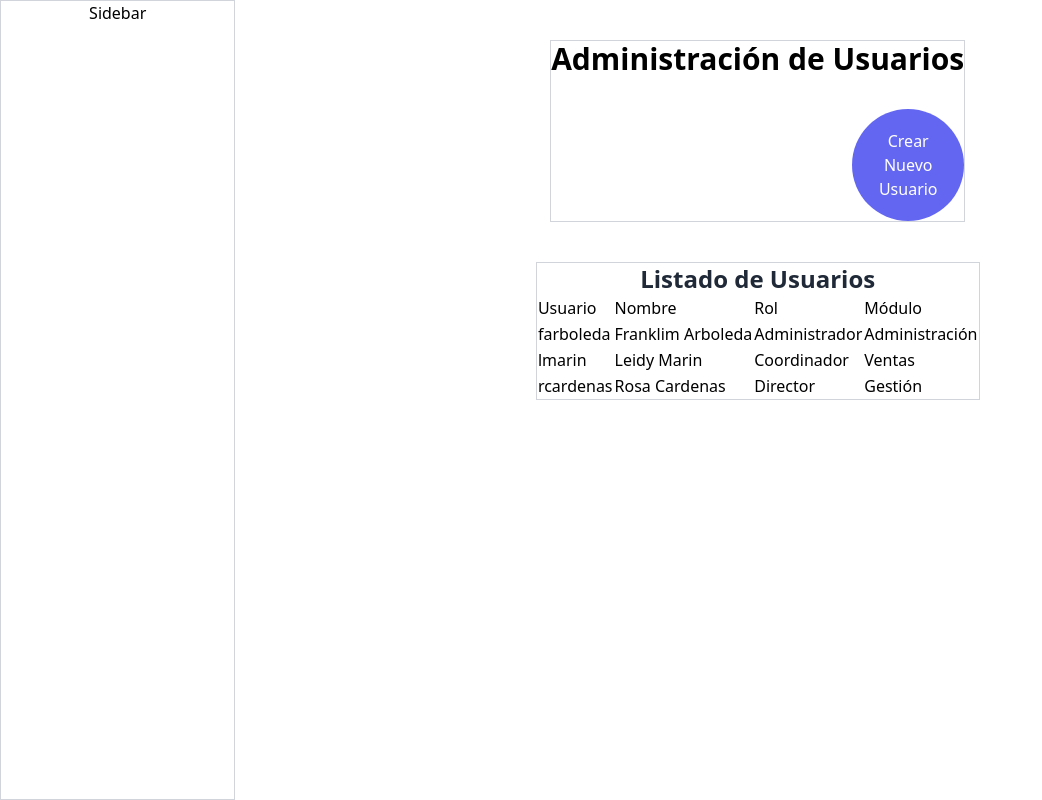
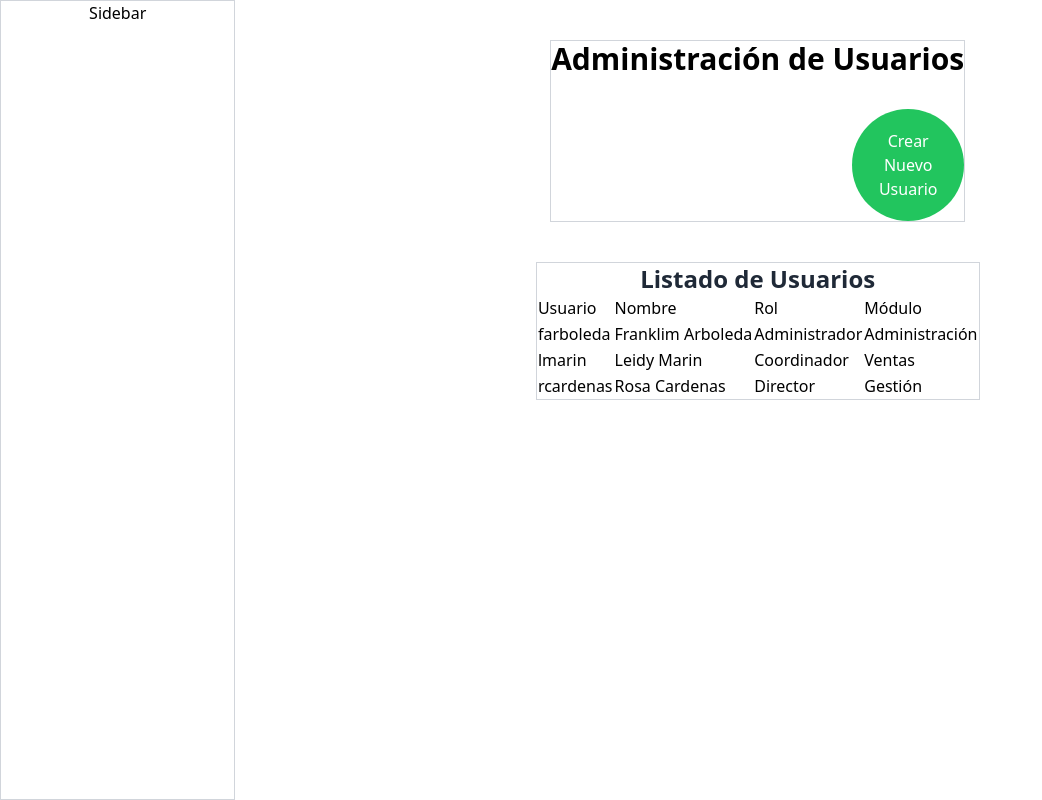
Before and after one commit to farboledafalla/Financiera, a React (Create React App) app: page /admin/usuarios in a window 1280 px wide. Shown: the whole page, without its empty margins (0-1042 px from the left). Built offline with nearby package versions, Linux system fonts and the light colour scheme.

Commit message:
renderizacion-clases-estilos

```diff
--- a/src/pages/admin/Usuarios.jsx
+++ b/src/pages/admin/Usuarios.jsx
@@ -1,5 +1,5 @@
 import { useEffect, useState } from 'react';
-// Lista de usuarios
+// 4. Lista de usuarios
 const usuariosBackend = [
    {
       usuario: 'farboleda',
@@ -21,25 +21,32 @@ const usuariosBackend = [
    },
 ];
 
+// 1.
 const Usuarios = () => {
-   // Cambiar entre Tabla / Formulario
+   // 5. Cambiar entre Tabla / Formulario
    const [mostrarTabla, setMostrarTabla] = useState(true);
    // Cambiar texto botón
    const [textoBoton, setTextoBoton] = useState('Crear Nuevo Usuario');
    // listado de usuarios
    const [usuarios, setUsuarios] = useState([]);
+   // 12. Cambiar color botón
+   const [colorBoton, setColorBoton] = useState(true);
 
-   // La información de la BD la pedimos en un useEffect vacio
+   // 8. La información de la BD la pedimos en un useEffect vacio
    useEffect(() => {
       // Obtener listado de usuarios desde el backend
       setUsuarios(usuariosBackend);
    }, []);
 
-   // Escuchar 'mostrarTabla'
+   // 6. Escuchar 'mostrarTabla'
    useEffect(() => {
-      mostrarTabla
-         ? setTextoBoton('Crear Nuevo Usuario')
-         : setTextoBoton('Mostrar Usuarios');
+      if (mostrarTabla) {
+         setTextoBoton('Crear Nuevo Usuario');
+         setColorBoton(true);
+      } else {
+         setTextoBoton('Mostrar Usuarios');
+         setColorBoton(false);
+      }
    }, [mostrarTabla]);
 
    return (
@@ -52,20 +59,31 @@ const Usuarios = () => {
                onClick={() => {
                   setMostrarTabla(!mostrarTabla);
                }}
-               className='text-white bg-indigo-500 p-5 rounded-full mt-8 h-28 w-28 self-end'
+               className={
+                  // 13. fin
+                  colorBoton
+                     ? 'text-white bg-green-500 p-5 rounded-full mt-8 h-28 w-28 self-end'
+                     : 'text-white bg-indigo-500 p-5 rounded-full mt-8 h-28 w-28 self-end'
+               }
             >
                {textoBoton}
             </button>
          </div>
-         {mostrarTabla ? (
+         {
+            // 7. Mostrar Tabla/Formulario
+            mostrarTabla ? (
+               // 9.
                <TablaUsuarios listaUsuarios={usuarios} />
             ) : (
                <FormularioCreacionUsuarios />
-         )}
+            )
+         }
       </div>
    );
 };
 
+// 2.
+// 10. {listaUsuarios}
 const TablaUsuarios = ({ listaUsuarios }) => {
    useEffect(() => {
       console.log('Listado de usuarios en el componente tabla', listaUsuarios);
@@ -86,7 +104,9 @@ const TablaUsuarios = ({ listaUsuarios }) => {
                </tr>
             </thead>
             <tbody>
-               {listaUsuarios.map((usuario) => {
+               {
+                  // 11.
+                  listaUsuarios.map((usuario) => {
                      return (
                         <tr>
                            <td>{usuario.usuario}</td>
@@ -95,13 +115,15 @@ const TablaUsuarios = ({ listaUsuarios }) => {
                            <td>{usuario.modulo}</td>
                         </tr>
                      );
-               })}
+                  })
+               }
             </tbody>
          </table>
       </div>
    );
 };
 
+// 3.
 const FormularioCreacionUsuarios = () => {
    return (
       <div className='border border-gray-300 flex flex-col items-center justify-center'>
```
Lines whose indentation alone changed are shown as unchanged.
